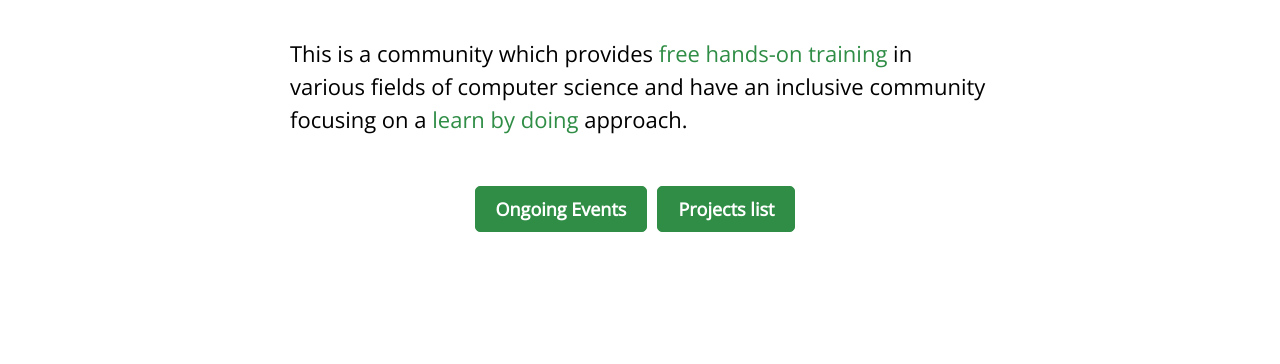
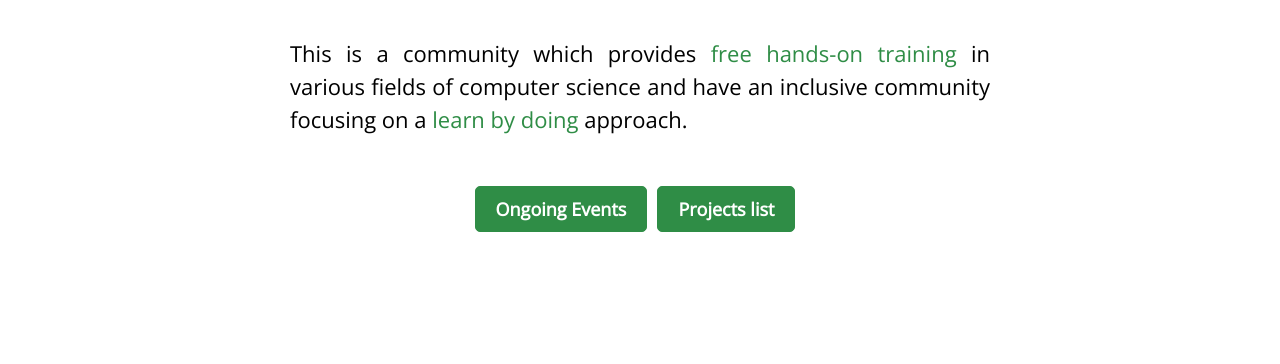
Before and after one commit to vamsikrishnarh7/sloc-website, a plain HTML site: page index.html in a window 1280 px wide. Shown: the part 436-800 px from the top of the page. Drawn offline with nearby package versions, Linux system fonts and the light colour scheme.

Commit message:
Update index.css

```diff
--- a/css/index.css
+++ b/css/index.css
@@ -123,6 +123,7 @@ header {
     margin-bottom: 50px;
     max-width: 700px;
     line-height: 150%;
+    text-align: justify;
 }
 
 .about-section-btn-container {
```
